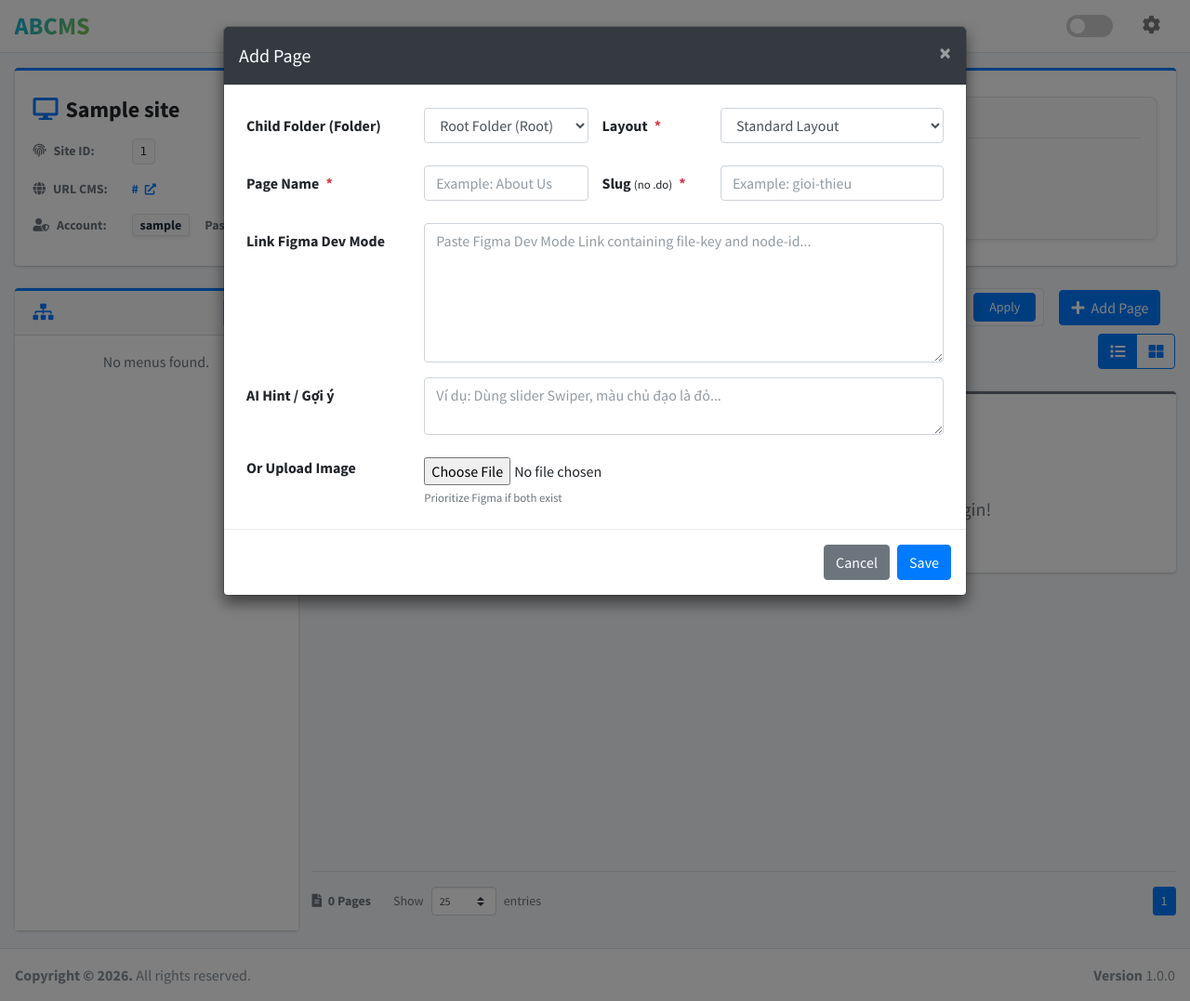
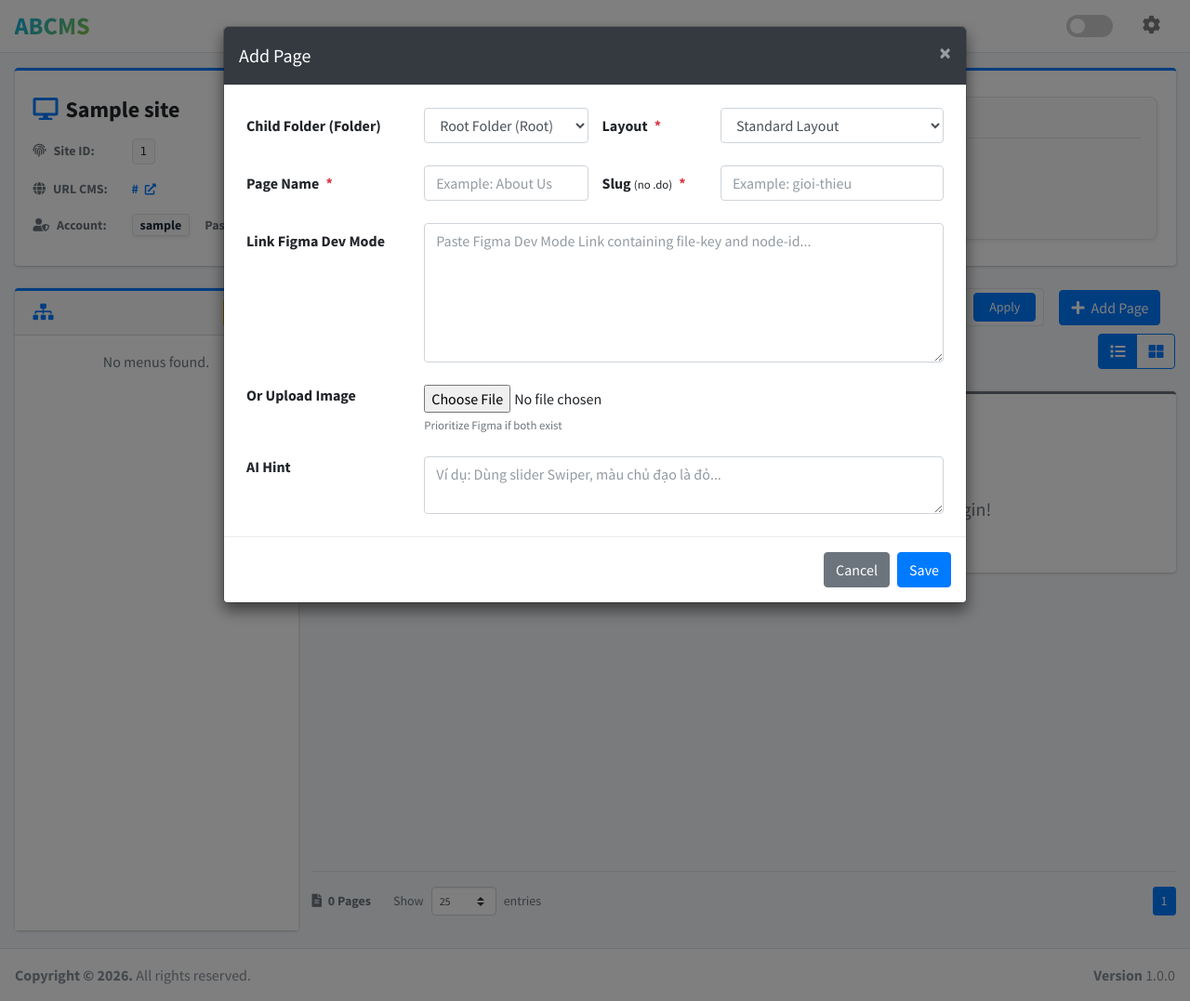
Before and after one commit to minhphong2311/ABCMS, a Flask app: template templates/site_detail.html in a window 1280 px wide, after a click on "Add Page". Shown: the whole page at 93% size. Run offline with Flask 3, Linux system fonts and the light colour scheme; the template is opened without the code that fills it: most values are stand-ins (such as "Sample title", 1, 10 or a date in 2020); data that the repository does not hold is empty; parts of the project's set-up code (start-up, migrations or seed data) failed here and were passed over; some libraries are stand-ins or nearby versions.

Commit message:
style: move ai_hint field to bottom of modals and rename label

```diff
--- a/templates/site_detail.html
+++ b/templates/site_detail.html
@@ -622,17 +622,17 @@ Email: phongnguyen@andvina.com
           </div>
 
           <div class="row form-group mb-3">
-            <div class="col-md-3 col-form-label"><label for="ai_hint">AI Hint / Gợi ý</label></div>
-            <div class="col-md-9">
-              <textarea class="form-control" id="ai_hint" name="ai_hint" placeholder="Ví dụ: Dùng slider Swiper, màu chủ đạo là đỏ..." spellcheck="false"></textarea>
-            </div>
-          </div>
-
-          <div class="row form-group mb-0">
             <div class="col-md-3 col-form-label"><label for="image_file">Or Upload Image</label></div>
             <div class="col-md-9">
               <input type="file" class="form-control-file mt-2" id="image_file" name="image_file" accept="image/*">
               <small class="form-text text-muted">Prioritize Figma if both exist</small>
+            </div>
+          </div>
+
+          <div class="row form-group mb-0">
+            <div class="col-md-3 col-form-label"><label for="ai_hint">AI Hint</label></div>
+            <div class="col-md-9">
+              <textarea class="form-control mt-2" id="ai_hint" name="ai_hint" placeholder="Ví dụ: Dùng slider Swiper, màu chủ đạo là đỏ..." spellcheck="false"></textarea>
             </div>
           </div>
         </div>
@@ -694,13 +694,6 @@ Email: phongnguyen@andvina.com
           </div>
 
           <div class="row form-group mb-3">
-            <div class="col-md-3 col-form-label"><label for="edit_ai_hint">AI Hint / Gợi ý</label></div>
-            <div class="col-md-9">
-              <textarea class="form-control" id="edit_ai_hint" name="ai_hint" spellcheck="false"></textarea>
-            </div>
-          </div>
-
-          <div class="row form-group mb-0">
             <div class="col-md-3 col-form-label"><label for="edit_image_file">Or Upload Image</label></div>
             <div class="col-md-9">
               <input type="file" class="form-control-file mt-2" id="edit_image_file" name="image_file" accept="image/*" onchange="document.getElementById('remove_image').value='0';">
@@ -714,6 +707,13 @@ Email: phongnguyen@andvina.com
                       </button>
                   </div>
               </div>
+            </div>
+          </div>
+
+          <div class="row form-group mb-0">
+            <div class="col-md-3 col-form-label"><label for="edit_ai_hint">AI Hint</label></div>
+            <div class="col-md-9">
+              <textarea class="form-control mt-2" id="edit_ai_hint" name="ai_hint" spellcheck="false"></textarea>
             </div>
           </div>
         </div>
```
